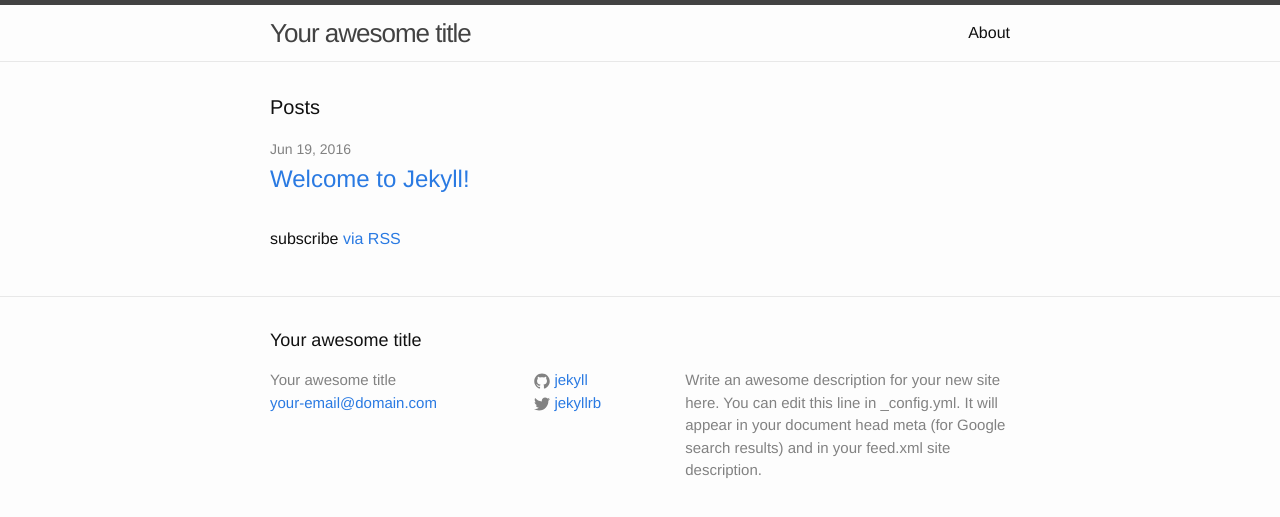
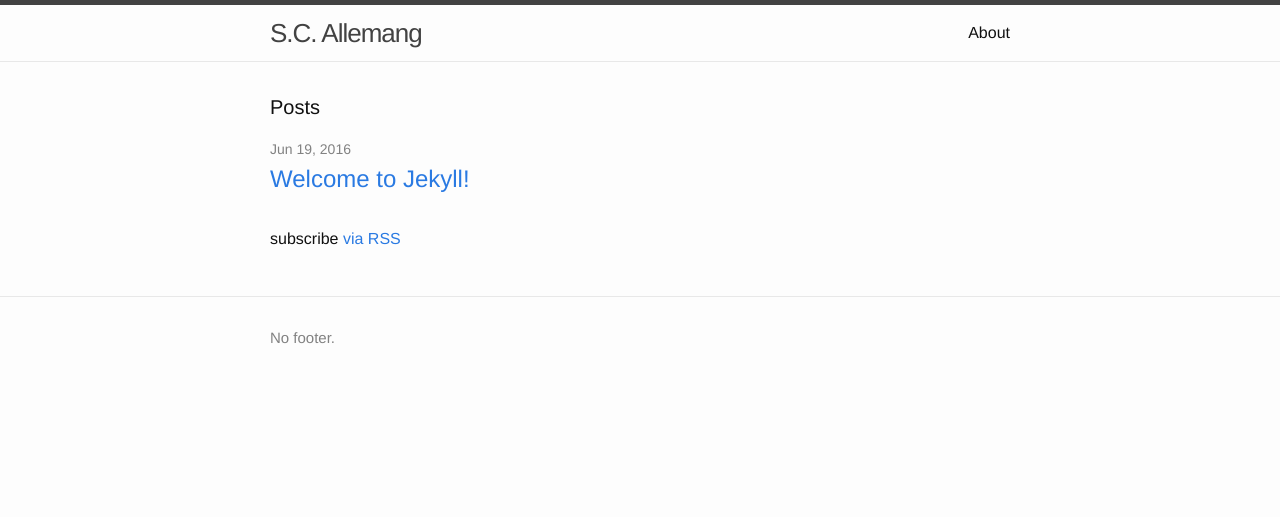
Before and after one commit to scallemang/-OLD_scallemang.github.io, a Jekyll site: the page built from index.html, in a window 1280 px wide. Shown: the top 517 px of the page. Built offline with Jekyll 4.4.1, drawn with Linux system fonts in a browser that asks for light colours.

Commit message:
Changed font, simplified footer

```diff
--- a/_config.yml
+++ b/_config.yml
@@ -6,16 +6,14 @@
 # 'jekyll serve'. If you change this file, please restart the server process.
 
 # Site settings
-title: Your awesome title
-email: your-email@domain.com
+title: S.C. Allemang
+email: samuel.allemang@gmail.com
 description: > # this means to ignore newlines until "baseurl:"
-  Write an awesome description for your new site here. You can edit this
-  line in _config.yml. It will appear in your document head meta (for
-  Google search results) and in your feed.xml site description.
+  S.C. Allemang is a front-end web dev, charity co-founder (TXDL.ca), and all-around creative genius (Lunchmeat, anyone?!).
 baseurl: "" # the subpath of your site, e.g. /blog
-url: "http://yourdomain.com" # the base hostname & protocol for your site
-twitter_username: jekyllrb
-github_username:  jekyll
+url: "http://scallemang.ca" # the base hostname & protocol for your site
+#twitter_username: jekyllrb
+github_username:  scallemang
 
 # Build settings
 markdown: kramdown
--- a/_includes/footer.html
+++ b/_includes/footer.html
@@ -2,17 +2,18 @@
 
   <div class="wrapper">
 
-    <h2 class="footer-heading">{{ site.title }}</h2>
+    <!-- <h2 class="footer-heading">{{ site.title }}</h2> -->
 
     <div class="footer-col-wrapper">
       <div class="footer-col footer-col-1">
         <ul class="contact-list">
-          <li>{{ site.title }}</li>
-          <li><a href="mailto:{{ site.email }}">{{ site.email }}</a></li>
+          <li>No footer.</li>
+          <!-- <li>{{ site.title }}</li>
+          <li><a href="mailto:{{ site.email }}">{{ site.email }}</a></li> -->
         </ul>
       </div>
 
-      <div class="footer-col footer-col-2">
+      <!-- <div class="footer-col footer-col-2">
         <ul class="social-media-list">
           {% if site.github_username %}
           <li>
@@ -31,7 +32,7 @@
       <div class="footer-col footer-col-3">
         <p>{{ site.description }}</p>
       </div>
-    </div>
+    </div> -->
 
   </div>
 
--- a/_includes/head.html
+++ b/_includes/head.html
@@ -5,7 +5,7 @@
 
   <title>{% if page.title %}{{ page.title | escape }}{% else %}{{ site.title | escape }}{% endif %}</title>
   <meta name="description" content="{% if page.excerpt %}{{ page.excerpt | strip_html | strip_newlines | truncate: 160 }}{% else %}{{ site.description }}{% endif %}">
-
+  <link href='https://fonts.googleapis.com/css?family=Lato:400,100,900,400italic' rel='stylesheet' type='text/css'>
   <link rel="stylesheet" href="{{ "/assets/css/main.css" | prepend: site.baseurl }}">
   <link rel="canonical" href="{{ page.url | replace:'index.html','' | prepend: site.baseurl | prepend: site.url }}">
   <link rel="alternate" type="application/rss+xml" title="{{ site.title }}" href="{{ "/feed.xml" | prepend: site.baseurl | prepend: site.url }}">
--- a/_sass/main.scss
+++ b/_sass/main.scss
@@ -3,7 +3,7 @@
 
 
 // Our variables
-$base-font-family: "Helvetica Neue", Helvetica, Arial, sans-serif;
+$base-font-family: "Lato", "Helvetica Neue", Helvetica, Arial, sans-serif;
 $base-font-size:   16px;
 $base-font-weight: 400;
 $small-font-size:  $base-font-size * 0.875;
--- a/package.json
+++ b/package.json
@@ -9,6 +9,7 @@
     "gulp": "^3.9.0",
     "gulp-bower": "0.0.10",
     "gulp-compass": "^2.1.0",
+    "gulp-imagemin": "^2.2.0",
     "gulp-minify-css": "^1.2.0",
     "gulp-notify": "^2.2.0",
     "gulp-ruby-sass": "^1.0.5"
```
Also changed, not shown: gulpfile.js (+13 -1 lines), assets/css/main.css.
